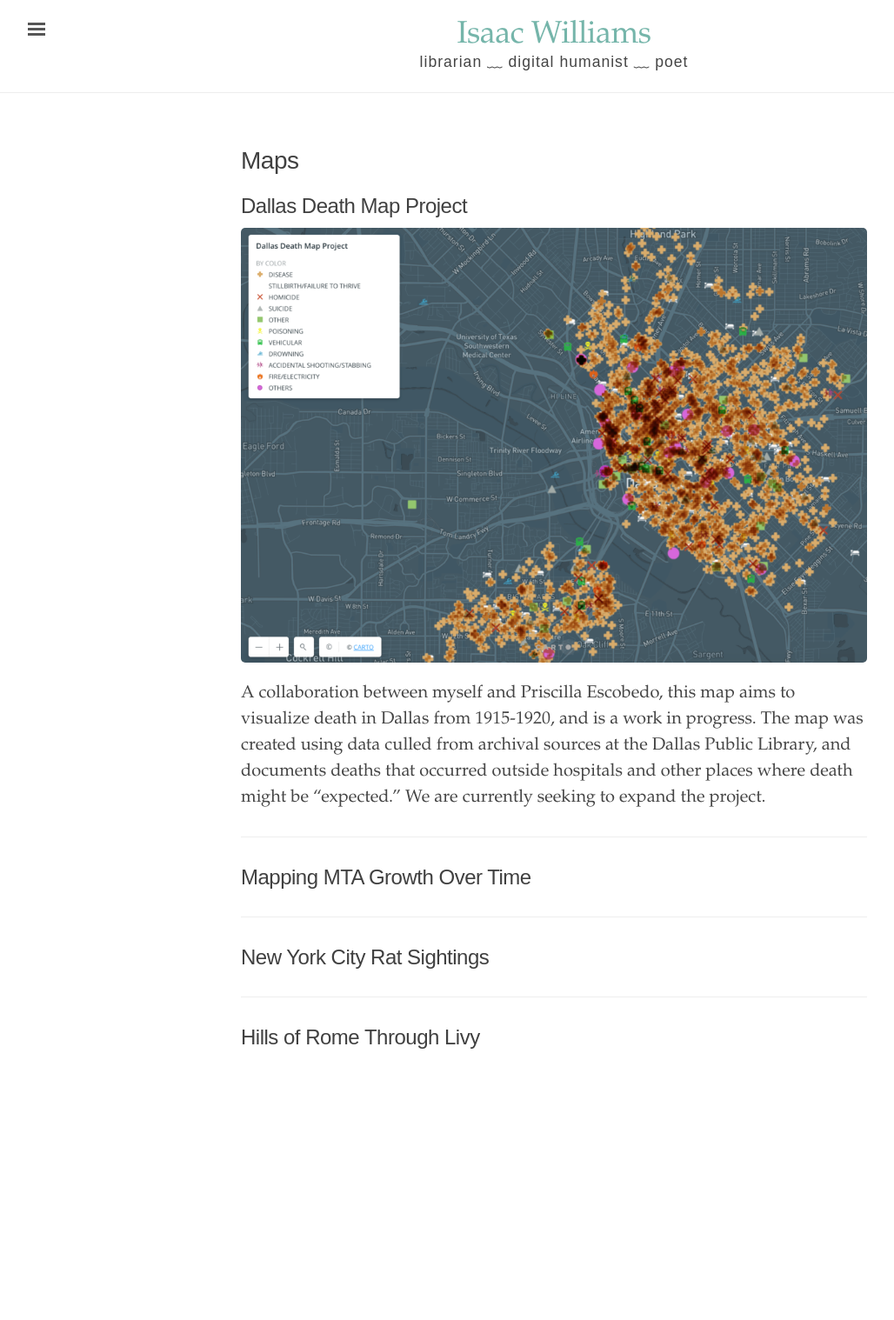
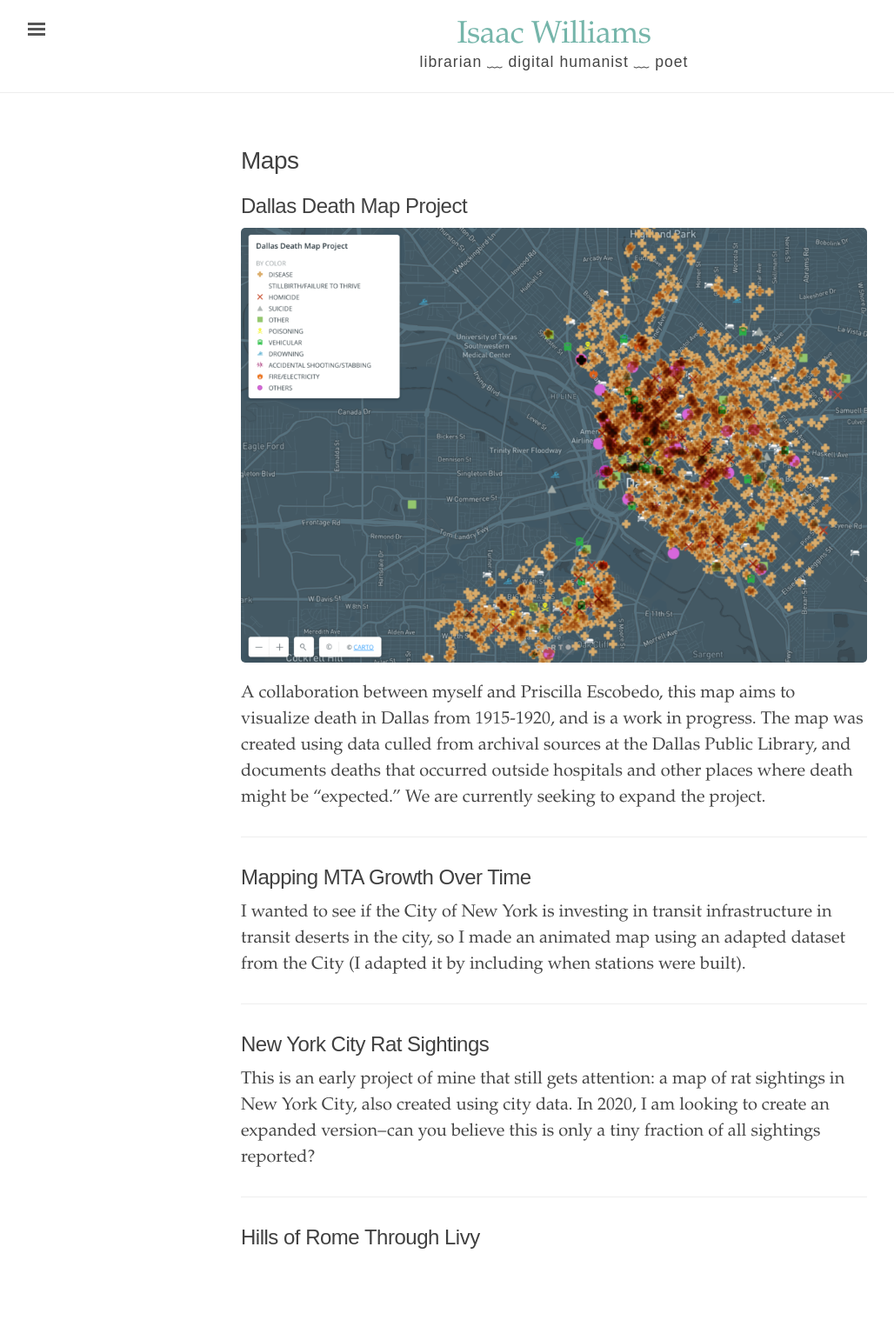
Before and after one commit to isawil/isawil.github.io, a Jekyll site: the page built from maps.md, in a window 1280 px wide. Shown: the whole page at 87% size, without its empty margins (3-1031 px from the left). Built offline with Jekyll 4.4.1, drawn with Linux system fonts in a browser that asks for light colours; before the commit the page ends 1288 px from its top, so only the background shows below that.

Commit message:
Update maps.md

```diff
--- a/maps.md
+++ b/maps.md
@@ -13,10 +13,14 @@
 
 ## Mapping MTA Growth Over Time
 
+I wanted to see if the City of New York is investing in transit infrastructure in transit deserts in the city, so I made an animated map using an adapted dataset from the City (I adapted it by including when stations were built).
+
 ---
 
 ## New York City Rat Sightings
 
+This is an early project of mine that still gets attention: a map of rat sightings in New York City, also created using city data. In 2020, I am looking to create an expanded version--can you believe this is only a tiny fraction of all sightings reported?
+
 ---
 
 ## Hills of Rome Through Livy
```
